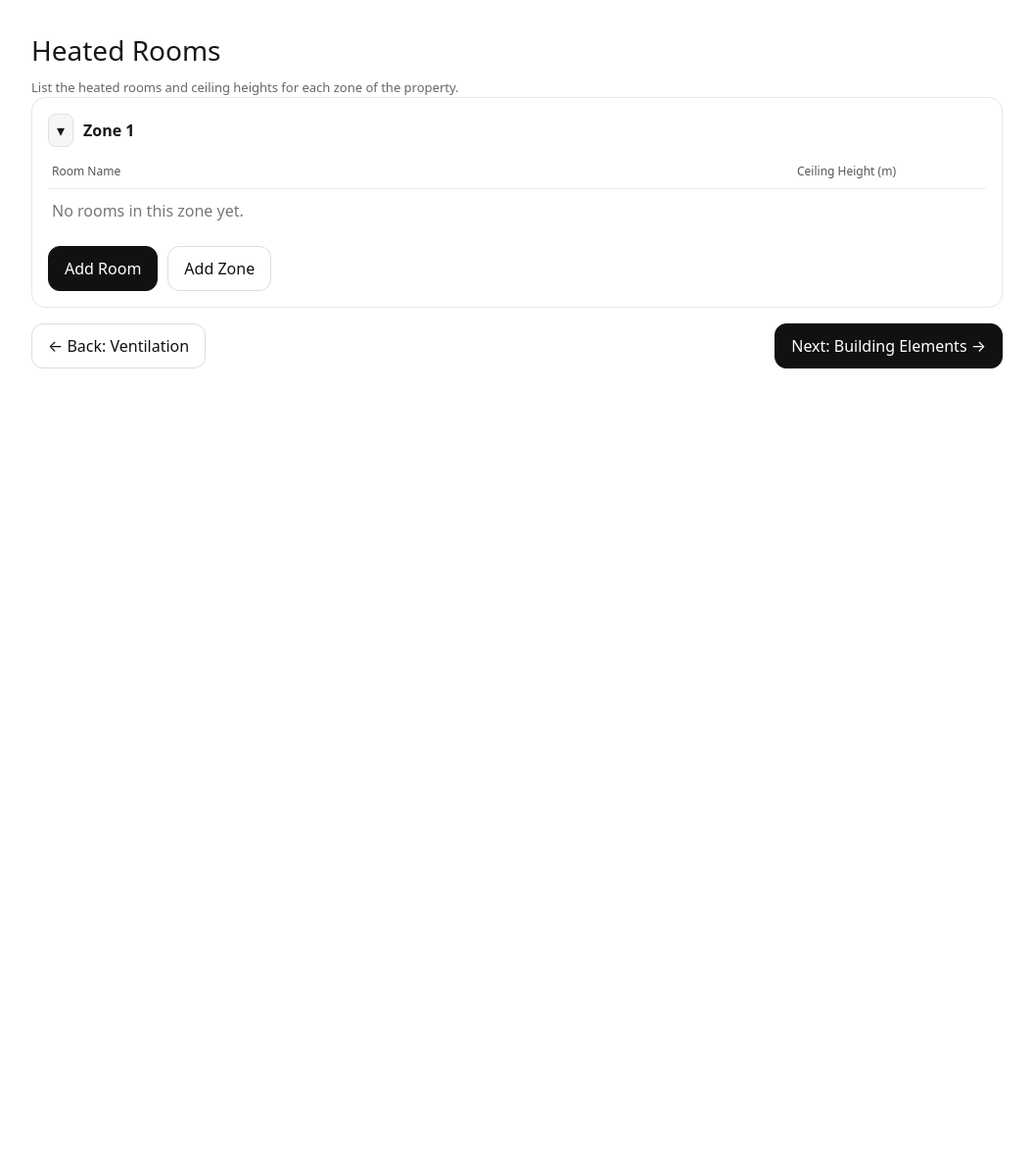
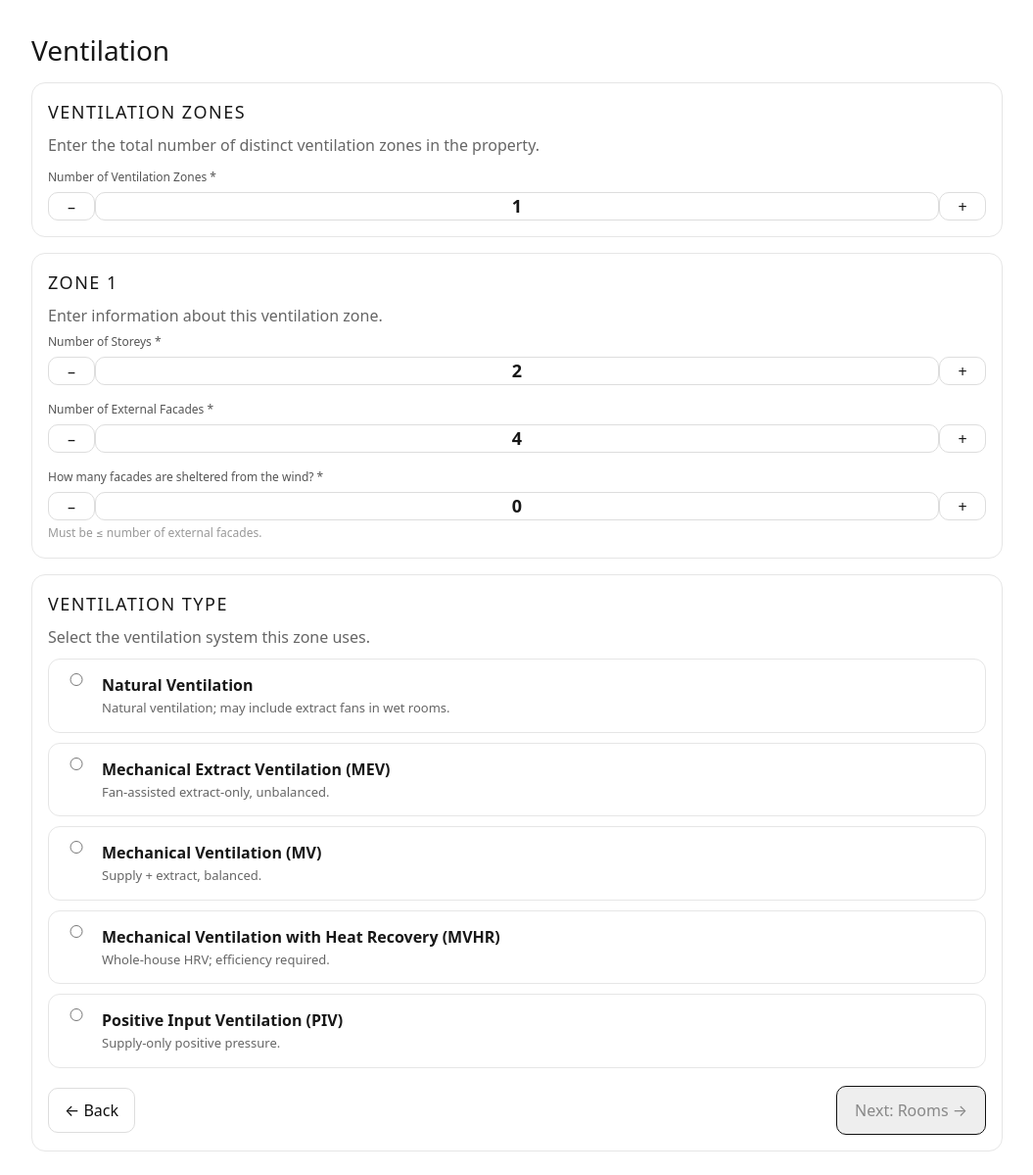
Before and after one commit to damowhu11-1979/heat-demand, a Next.js app: page /rooms in a window 1280 px wide. Shown: the whole page at 98% size, without its empty margins (112-1167 px from the left). Before the commit the page ends 800 px from the top, so only its background shows below. Built offline with nearby package versions, Linux system fonts and the light colour scheme.

Commit message:
Update page.tsx

```diff
--- a/app/rooms/page.tsx
+++ b/app/rooms/page.tsx
@@ -2,7 +2,7 @@
 
 import React, { useMemo, useState } from 'react';
 
-/* ------------ base-path helpers (static export / GH Pages safe) ------------ */
+/* ---------- base-path helpers (GH Pages / static export safe) ---------- */
 function repoBase(): string {
   if (typeof window === 'undefined') return '/';
   const seg = window.location.pathname.split('/').filter(Boolean);
@@ -11,313 +11,212 @@ function repoBase(): string {
 }
 function toPath(p: string): string {
   const base = repoBase();
-  const cleaned = p.replace(/^\/+/, ''); // remove any leading slash
+  const cleaned = p.replace(/^\/+/, '');
   return `${base}${cleaned}`;
 }
 
-/* ------------------------------ types ------------------------------ */
-type Room = {
-  zone: number;             // 0-based zone index
-  type: string;             // e.g., Bedroom, Living, etc
-  name: string;             // free text
-  maxCeiling: number;       // metres
-  intermittentPct?: number; // %
-  heatGainsW?: number;      // W
+/* ---------- small UI bits ---------- */
+function Label({ children }: { children: React.ReactNode }) {
+  return <label style={{ display: 'block', fontSize: 12, color: '#555', marginBottom: 6 }}>{children}</label>;
+}
+const card: React.CSSProperties = {
+  background: '#fff',
+  border: '1px solid #e6e6e6',
+  borderRadius: 14,
+  padding: 16,
+};
+const inputStyle: React.CSSProperties = {
+  width: '100%',
+  padding: '10px 12px',
+  borderRadius: 10,
+  border: '1px solid #ddd',
+  outline: 'none',
+  boxSizing: 'border-box',
 };
 
-type Zone = { name: string; rooms: Room[] };
-
-/* ------------------------------ page ------------------------------- */
-export default function RoomsPage(): React.JSX.Element {
-  const [zones, setZones] = useState<Zone[]>([{ name: 'Zone 1', rooms: [] }]);
-  const [expanded, setExpanded] = useState<Record<number, boolean>>({ 0: true });
-
-  // add-room modal
-  const [showModal, setShowModal] = useState(false);
-  const [form, setForm] = useState<Room>({
-    zone: 0,
-    type: '',
-    name: '',
-    maxCeiling: 2.4,
-    intermittentPct: undefined,
-    heatGainsW: undefined,
-  });
-
-  const roomTypes = useMemo(
-    () => [
-      'Bedroom',
-      'Living Room',
-      'Kitchen',
-      'Bathroom',
-      'Hallway',
-      'Dining Room',
-      'Study',
-      'Garage',
-      'Porch',
-      'Other',
-    ],
-    []
+/* ---------- stepper ---------- */
+function Stepper({
+  value, setValue, min = 0, max = 999, ariaLabel,
+}: {
+  value: number; setValue: (n: number) => void; min?: number; max?: number; ariaLabel?: string;
+}) {
+  const dec = () => setValue(Math.max(min, value - 1));
+  const inc = () => setValue(Math.min(max, value + 1));
+  return (
+    <div style={{ display: 'grid', gridTemplateColumns: '48px 1fr 48px', gap: 0, alignItems: 'stretch' }}>
+      <button type="button" onClick={dec} aria-label={`decrease ${ariaLabel || 'value'}`} style={btnBox}>–</button>
+      <div style={valBox} aria-live="polite">{value}</div>
+      <button type="button" onClick={inc} aria-label={`increase ${ariaLabel || 'value'}`} style={btnBox}>+</button>
+    </div>
   );
-
-  const onOpenAddRoom = () => {
-    setForm({ zone: 0, type: '', name: '', maxCeiling: 2.4, intermittentPct: undefined, heatGainsW: undefined });
-    setShowModal(true);
+}
+const btnBox: React.CSSProperties = {
+  border: '1px solid #ddd',
+  borderRadius: 10,
+  background: '#fff',
+  cursor: 'pointer',
+};
+const valBox: React.CSSProperties = {
+  border: '1px solid #ddd',
+  borderRadius: 10,
+  display: 'grid',
+  placeItems: 'center',
+  fontSize: 18,
+  fontWeight: 600,
 };
 
-  const onSaveRoom = () => {
-    if (!form.name.trim()) {
-      alert('Please enter a Room Name.');
-      return;
-    }
-    const z = [...zones];
-    z[form.zone] = { ...z[form.zone], rooms: [...z[form.zone].rooms, { ...form }] };
-    setZones(z);
-    setExpanded((e) => ({ ...e, [form.zone]: true }));
-    setShowModal(false);
-  };
+/* ---------- page ---------- */
+export default function VentilationPage(): React.JSX.Element {
+  // zones
+  const [zones, setZones] = useState<number>(1);
 
-  const onAddZone = () => {
-    const n = zones.length + 1;
-    setZones([...zones, { name: `Zone ${n}`, rooms: [] }]);
-    setExpanded((e) => ({ ...e, [zones.length]: true }));
-  };
+  // zone 1 numbers
+  const [storeys, setStoreys] = useState<number>(2);
+  const [facades, setFacades] = useState<number>(4);
+  const [sheltered, setSheltered] = useState<number>(0);
 
-  const onRemoveRoom = (zoneIdx: number, idx: number) => {
-    const z = [...zones];
-    z[zoneIdx] = { ...z[zoneIdx], rooms: z[zoneIdx].rooms.filter((_, i) => i !== idx) };
-    setZones(z);
+  // ventilation type
+  type VentType = 'natural' | 'mev' | 'mv' | 'mvhr' | 'piv' | '';
+  const [vtype, setVtype] = useState<VentType>('');
+
+  const canContinue = useMemo(() => {
+    const validCounts = zones >= 1 && storeys >= 1 && facades >= 1 && sheltered >= 0 && sheltered <= facades;
+    return validCounts && !!vtype;
+  }, [zones, storeys, facades, sheltered, vtype]);
+
+  const saveDraft = () => {
+    // put this in localStorage or your store if you wish
+    const payload = { zones, zone1: { storeys, facades, sheltered, vtype } };
+    console.log('VENTILATION SAVE', payload);
   };
 
   return (
-    <main style={wrap}>
-      <h1 style={h1}>Heated Rooms</h1>
-      <p style={subtle}>List the heated rooms and ceiling heights for each zone of the property.</p>
+    <main
+      style={{
+        maxWidth: 1040,
+        margin: '0 auto',
+        padding: 24,
+        fontFamily: 'system-ui, -apple-system, Segoe UI, Roboto, Arial, sans-serif',
+      }}
+    >
+      <h1 style={{ fontSize: 28, margin: '6px 0 12px' }}>Ventilation</h1>
 
-      {/* zones & rooms */}
+      {/* Zones */}
       <section style={card}>
-        {zones.map((zone, zi) => (
-          <div key={zi} style={{ borderTop: zi ? '1px solid #eee' : undefined, paddingTop: zi ? 12 : 0 }}>
-            <div style={{ display: 'flex', alignItems: 'center', gap: 10, marginBottom: 8 }}>
-              <button
-                onClick={() => setExpanded((e) => ({ ...e, [zi]: !e[zi] }))}
-                style={iconBtn}
-                aria-label="Toggle zone"
-              >
-                {expanded[zi] ? '▾' : '▸'}
-              </button>
-              <strong>{zone.name}</strong>
-            </div>
-
-            {expanded[zi] && (
-              <div>
-                {/* header row */}
-                <div style={rowHeader}>
-                  <div style={{ flex: 2 }}>Room Name</div>
-                  <div style={{ width: 140, textAlign: 'right' }}>Ceiling Height (m)</div>
-                  <div style={{ width: 80 }} />
-                </div>
-
-                {/* rooms */}
-                {zone.rooms.map((r, i) => (
-                  <div key={i} style={row}>
-                    <div style={{ flex: 2 }}>{r.name || <em style={muted}>Unnamed</em>}</div>
-                    <div style={{ width: 140, textAlign: 'right' }}>{r.maxCeiling.toFixed(2)}</div>
-                    <div style={{ width: 80, textAlign: 'right' }}>
-                      <button onClick={() => onRemoveRoom(zi, i)} style={linkDanger}>Remove</button>
-                    </div>
-                  </div>
-                ))}
-
-                {!zone.rooms.length && (
-                  <div style={{ ...muted, padding: '10px 4px' }}>No rooms in this zone yet.</div>
-                )}
-              </div>
-            )}
-          </div>
-        ))}
-
-        <div style={{ display: 'flex', gap: 10, marginTop: 14 }}>
-          <button onClick={onOpenAddRoom} style={primaryBtn}>Add Room</button>
-          <button onClick={onAddZone} style={secondaryBtn}>Add Zone</button>
+        <h2 style={{ fontSize: 18, margin: 0, letterSpacing: 1.5 }}>VENTILATION ZONES</h2>
+        <p style={{ color: '#666', marginTop: 8 }}>
+          Enter the total number of distinct ventilation zones in the property.
+        </p>
+        <div style={{ marginTop: 12 }}>
+          <Label>Number of Ventilation Zones *</Label>
+          <Stepper value={zones} setValue={setZones} min={1} ariaLabel="number of ventilation zones" />
         </div>
       </section>
 
-      {/* nav */}
-      <div style={{ display: 'flex', justifyContent: 'space-between', marginTop: 16 }}>
-        {/* Back to ventilation (static-safe) */}
-        <a href={toPath('ventilation/')} style={{ ...secondaryBtn, textDecoration: 'none' as const }}>
-          ← Back: Ventilation
-        </a>
-        {/* Next to Building Elements (static-safe) */}
-        <a href={toPath('elements/')} style={{ ...primaryBtn, textDecoration: 'none' as const }}>
-          Next: Building Elements →
-        </a>
-      </div>
+      {/* Zone 1 */}
+      <section style={{ ...card, marginTop: 16 }}>
+        <h2 style={{ fontSize: 18, margin: 0, letterSpacing: 1.5 }}>ZONE 1</h2>
+        <p style={{ color: '#666', marginTop: 8 }}>Enter information about this ventilation zone.</p>
 
-      {/* add-room modal */}
-      {showModal && (
-        <div style={modalBackdrop} onClick={() => setShowModal(false)}>
-          <div style={modal} onClick={(e) => e.stopPropagation()}>
-            <h2 style={{ margin: '0 0 10px' }}>Add Room</h2>
-            <p style={{ margin: '6px 0 12px', color: '#555' }}>Enter information about this room.</p>
-
-            {/* Ventilation Zone + Room Type */}
-            <div style={grid2}>
+        <div style={{ display: 'grid', gap: 16, marginTop: 6 }}>
           <div>
-                <Label>Ventilation Zone *</Label>
-                <Select
-                  value={form.zone}
-                  onChange={(e) => setForm({ ...form, zone: Number(e.target.value) })}
-                >
-                  {zones.map((z, i) => (
-                    <option key={i} value={i}>{z.name}</option>
-                  ))}
-                </Select>
+            <Label>Number of Storeys *</Label>
+            <Stepper value={storeys} setValue={setStoreys} min={1} ariaLabel="number of storeys" />
           </div>
 
           <div>
-                <Label>Room Type *</Label>
-                <Select
-                  value={form.type}
-                  onChange={(e) => setForm({ ...form, type: e.target.value })}
-                >
-                  <option value="">Select room type</option>
-                  {roomTypes.map((t) => (
-                    <option key={t} value={t}>{t}</option>
-                  ))}
-                </Select>
+            <Label>Number of External Facades *</Label>
+            <Stepper value={facades} setValue={setFacades} min={1} ariaLabel="number of external facades" />
+          </div>
+
+          <div>
+            <Label>How many facades are sheltered from the wind? *</Label>
+            <Stepper value={sheltered} setValue={setSheltered} min={0} max={facades} ariaLabel="sheltered facades" />
+            <div style={{ color: '#999', fontSize: 12, marginTop: 4 }}>Must be ≤ number of external facades.</div>
           </div>
         </div>
+      </section>
 
-            {/* Room Name */}
-            <div>
-              <Label>Room Name *</Label>
-              <Input
-                placeholder="e.g., Bedroom 1"
-                value={form.name}
-                onChange={(e) => setForm({ ...form, name: e.target.value })}
-              />
+      {/* Vent type */}
+      <section style={{ ...card, marginTop: 16 }}>
+        <h2 style={{ fontSize: 18, margin: 0, letterSpacing: 1.5 }}>VENTILATION TYPE</h2>
+        <p style={{ color: '#666', marginTop: 8 }}>Select the ventilation system this zone uses.</p>
+
+        <div style={{ display: 'grid', gap: 10, marginTop: 10 }}>
+          <RadioRow id="v-natural" name="vent-type" checked={vtype === 'natural'} onChange={() => setVtype('natural')} title="Natural Ventilation" subtitle="Natural ventilation; may include extract fans in wet rooms." />
+          <RadioRow id="v-mev"     name="vent-type" checked={vtype === 'mev'}     onChange={() => setVtype('mev')}     title="Mechanical Extract Ventilation (MEV)" subtitle="Fan-assisted extract-only, unbalanced." />
+          <RadioRow id="v-mv"      name="vent-type" checked={vtype === 'mv'}      onChange={() => setVtype('mv')}      title="Mechanical Ventilation (MV)" subtitle="Supply + extract, balanced." />
+          <RadioRow id="v-mvhr"    name="vent-type" checked={vtype === 'mvhr'}    onChange={() => setVtype('mvhr')}    title="Mechanical Ventilation with Heat Recovery (MVHR)" subtitle="Whole-house HRV; efficiency required." />
+          <RadioRow id="v-piv"     name="vent-type" checked={vtype === 'piv'}     onChange={() => setVtype('piv')}     title="Positive Input Ventilation (PIV)" subtitle="Supply-only positive pressure." />
         </div>
 
-            {/* Max Ceiling Height (m) */}
-            <div>
-              <Label>Max Ceiling Height</Label>
-              <div style={{ display: 'flex', gap: 8, alignItems: 'center' }}>
-                <Input
-                  type="number"
-                  step="0.01"
-                  value={form.maxCeiling}
-                  onChange={(e) => setForm({ ...form, maxCeiling: Number(e.target.value || 0) })}
-                  style={{ maxWidth: 160 }}
-                />
-                <span style={{ ...muted, minWidth: 14 }}>m</span>
+        {/* Footer nav – Back + Next (rooms) */}
+        <div style={{ display: 'flex', justifyContent: 'space-between', alignItems: 'center', marginTop: 18 }}>
+          {/* Back to property (page 1) */}
+          <a
+            href={toPath('')}
+            style={{
+              border: '1px solid #ddd',
+              borderRadius: 10,
+              padding: '10px 16px',
+              textDecoration: 'none',
+              color: '#111',
+              background: '#fff',
+            }}
+          >
+            ← Back
+          </a>
+
+          {/* Next to Rooms with trailing slash; blocked until valid */}
+          <a
+            href={canContinue ? toPath('rooms/') : '#'}
+            onClick={(e) => {
+              if (!canContinue) { e.preventDefault(); return; }
+              saveDraft();
+            }}
+            style={{
+              border: '1px solid #111',
+              borderRadius: 10,
+              padding: '12px 18px',
+              textDecoration: 'none',
+              color: canContinue ? '#fff' : '#888',
+              background: canContinue ? '#111' : '#eee',
+              pointerEvents: canContinue ? 'auto' : 'none',
+            }}
+          >
+            Next: Rooms →
+          </a>
         </div>
-            </div>
-
-            <h3 style={{ margin: '12px 0 6px' }}>Advanced usage</h3>
-
-            {/* Intermittent Heating (%) */}
-            <div>
-              <Label>Intermittent Heating</Label>
-              <div style={{ display: 'flex', gap: 8, alignItems: 'center' }}>
-                <Input
-                  type="number"
-                  placeholder="Optional"
-                  value={form.intermittentPct ?? ''}
-                  onChange={(e) =>
-                    setForm({ ...form, intermittentPct: e.target.value === '' ? undefined : Number(e.target.value) })
-                  }
-                  style={{ maxWidth: 160 }}
-                />
-                <span style={{ ...muted, minWidth: 14 }}>%</span>
-              </div>
-              <p style={hint}>
-                Adds an additional allowance for heating up to the space heating load.
-                Calculated as a percentage of fabric heat loss.
-              </p>
-            </div>
-
-            {/* Heat Gains (W) */}
-            <div>
-              <Label>Heat Gains</Label>
-              <div style={{ display: 'flex', gap: 8, alignItems: 'center' }}>
-                <Input
-                  type="number"
-                  placeholder="Optional"
-                  value={form.heatGainsW ?? ''}
-                  onChange={(e) =>
-                    setForm({ ...form, heatGainsW: e.target.value === '' ? undefined : Number(e.target.value) })
-                  }
-                  style={{ maxWidth: 160 }}
-                />
-                <span style={{ ...muted, minWidth: 14 }}>W</span>
-              </div>
-              <p style={hint}>
-                Add any additional heat gain sources such as high occupancy, machinery or
-                solar gains through windows.
-              </p>
-            </div>
-
-            <div style={{ display: 'flex', gap: 10, justifyContent: 'flex-end', marginTop: 10 }}>
-              <button onClick={() => setShowModal(false)} style={secondaryBtn}>Cancel</button>
-              <button onClick={onSaveRoom} style={primaryBtn}>Save room</button>
-            </div>
-          </div>
-        </div>
-      )}
+      </section>
     </main>
   );
 }
 
-/* ------------------------------ UI bits ------------------------------ */
-function Label({ children }: { children: React.ReactNode }) {
-  return <label style={{ display: 'block', fontSize: 12, color: '#555', margin: '12px 0 6px' }}>{children}</label>;
+/* ---------- radio row ---------- */
+function RadioRow({
+  id, name, checked, onChange, title, subtitle,
+}: {
+  id: string; name: string; checked: boolean; onChange: () => void; title: string; subtitle: string;
+}) {
+  return (
+    <label
+      htmlFor={id}
+      style={{
+        border: '1px solid #e6e6e6',
+        borderRadius: 12,
+        padding: 14,
+        display: 'grid',
+        gridTemplateColumns: '28px 1fr',
+        gap: 12,
+        alignItems: 'start',
+        cursor: 'pointer',
+      }}
+    >
+      <input id={id} name={name} type="radio" checked={checked} onChange={onChange} />
+      <div>
+        <div style={{ fontWeight: 600 }}>{title}</div>
+        <div style={{ color: '#666', fontSize: 13, marginTop: 2 }}>{subtitle}</div>
+      </div>
+    </label>
+  );
 }
-function Input(props: React.InputHTMLAttributes<HTMLInputElement>) {
-  return <input {...props} style={{ ...input, ...(props.style || {}) }} />;
-}
-function Select(props: React.SelectHTMLAttributes<HTMLSelectElement>) {
-  return <select {...props} style={{ ...input, ...(props.style || {}) }} />;
-}
-
-/* ------------------------------ styles ------------------------------- */
-const wrap: React.CSSProperties = {
-  maxWidth: 1040, margin: '0 auto', padding: 24,
-  fontFamily: 'system-ui, -apple-system, Segoe UI, Roboto, Arial, sans-serif',
-};
-const h1: React.CSSProperties = { fontSize: 28, margin: '6px 0 8px' };
-const muted: React.CSSProperties = { color: '#777', fontStyle: 'normal' };
-const subtle: React.CSSProperties = { color: '#666', fontSize: 13, lineHeight: 1.45 };
-const hint: React.CSSProperties = { color: '#777', fontSize: 12, marginTop: 4, lineHeight: 1.4 };
-
-const card: React.CSSProperties = { background: '#fff', border: '1px solid #e6e6e6', borderRadius: 14, padding: 16 };
-
-const rowHeader: React.CSSProperties = {
-  display: 'flex', gap: 8, padding: '8px 4px', color: '#555', fontSize: 12, borderBottom: '1px solid #eee',
-};
-const row: React.CSSProperties = {
-  display: 'flex', gap: 8, padding: '10px 4px', alignItems: 'center', borderBottom: '1px solid #f2f2f2',
-};
-
-const input: React.CSSProperties = {
-  width: '100%', padding: '10px 12px', borderRadius: 10, border: '1px solid #ddd', outline: 'none', boxSizing: 'border-box',
-};
-
-const primaryBtn: React.CSSProperties = {
-  background: '#111', color: '#fff', border: '1px solid #111', padding: '10px 16px', borderRadius: 12, cursor: 'pointer',
-};
-const secondaryBtn: React.CSSProperties = {
-  background: '#fff', color: '#111', border: '1px solid #ddd', padding: '10px 16px', borderRadius: 12, cursor: 'pointer',
-};
-const linkDanger: React.CSSProperties = { color: '#b00020', textDecoration: 'underline', background: 'none', border: 0, cursor: 'pointer' };
-const iconBtn: React.CSSProperties = { background: '#f6f6f6', border: '1px solid #e1e1e1', borderRadius: 8, padding: '4px 8px', cursor: 'pointer' };
-
-const grid2: React.CSSProperties = { display: 'grid', gridTemplateColumns: 'repeat(2, 1fr)', gap: 12 };
-
-const modalBackdrop: React.CSSProperties = {
-  position: 'fixed', inset: 0, background: 'rgba(0,0,0,0.32)', display: 'grid', placeItems: 'center', zIndex: 30,
-};
-const modal: React.CSSProperties = {
-  width: 'min(720px, 92vw)', background: '#fff', borderRadius: 16, border: '1px solid #e6e6e6',
-  boxShadow: '0 20px 60px rgba(0,0,0,0.2)', padding: 18,
-};
```
Lines whose indentation alone changed are shown as unchanged.
